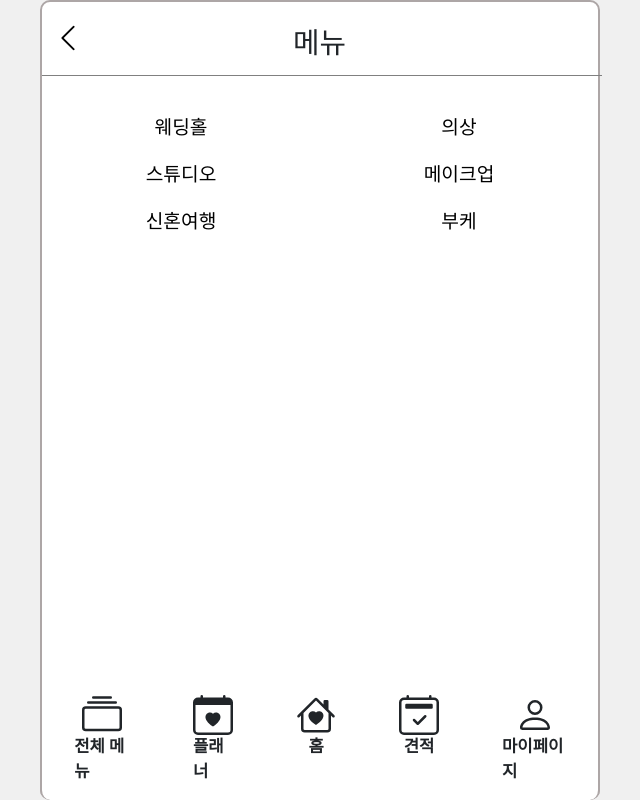
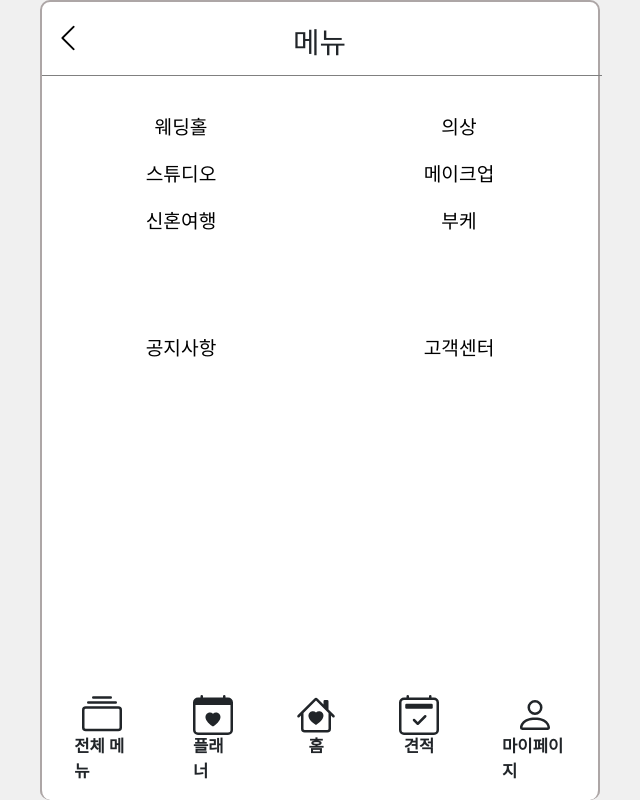
Before and after one commit to weddingYou-Project/frontend, a React (Create React App) app: page /menu in a window 1280 px wide. Shown: the whole page, without its empty margins (320-960 px from the left). Built offline with nearby package versions, Linux system fonts and the light colour scheme; a web font is replaced by a local one.

Commit message:
feat : 메뉴리스트 공지사항 / 고객센터 추가

```diff
--- a/src/App.js
+++ b/src/App.js
@@ -13,6 +13,8 @@ import WritePost from "./Pages/Items/WritePost";
 import NotFound from "./Pages/NotFound";
 import EstimateForm from "./Pages/EstimateForm";
 import Item from "./Components/Item";
+import Notice from "./Pages/Notice";
+import CustomerService from "./Pages/CustomerService";
 
 function App() {
   return (
@@ -36,6 +38,8 @@ function App() {
       <Route path="/menu" element={<MenuList />} />
       <Route path="/menu/:category1" element={<Item />} />
       <Route path="/writepost/:category1" element={<WritePost />} />
+      <Route path="/notice" element={<Notice />} />
+      <Route path="/customerservice" element={<CustomerService />} />
       <Route path="*" element={<NotFound />} />
     </Routes>
   );
--- a/src/Css/menuList.css
+++ b/src/Css/menuList.css
@@ -4,6 +4,14 @@
   flex-wrap: wrap;
   justify-content: center;
   margin: 2rem 0;
+}
+
+.service-menu-list {
+  display: flex;
+  flex-direction: row;
+  flex-wrap: wrap;
+  justify-content: center;
+  margin: 5rem 0;
 }
 
 .menu-list-item-container {
--- a/src/Pages/Items/Makeup.js
+++ b/src/Pages/Items/Makeup.js
@@ -13,7 +13,7 @@ const Makeup = () => {
   const category2 = [
     "헤어",
     "로맨틱한",
-    "우아한",
+    "포인트",
     "내추럴",
     "스모키",
     "큐티",
--- a/src/Pages/MenuList.js
+++ b/src/Pages/MenuList.js
@@ -11,6 +11,11 @@ const Category1 = [
   { label: "메이크업", value: "makeup" },
   { label: "신혼여행", value: "honeymoon" },
   { label: "부케", value: "bouquet" },
+];
+
+const Service = [
+  { label: "공지사항", value: "notice" },
+  { label: "고객센터", value: "customerservice" },
 ];
 
 const MenuList = () => {
@@ -30,6 +35,17 @@ const MenuList = () => {
           </div>
         ))}
       </div>
+      <div className="service-menu-list">
+        {Service.map((service, index) => (
+          <div key={index} className="menu-list-item-container">
+            <h2>
+              <Link className="menu-list-item" to={`/${service.value}`}>
+                {service.label}
+              </Link>
+            </h2>
+          </div>
+        ))}
+      </div>
       <Footer />
     </div>
   );
```
